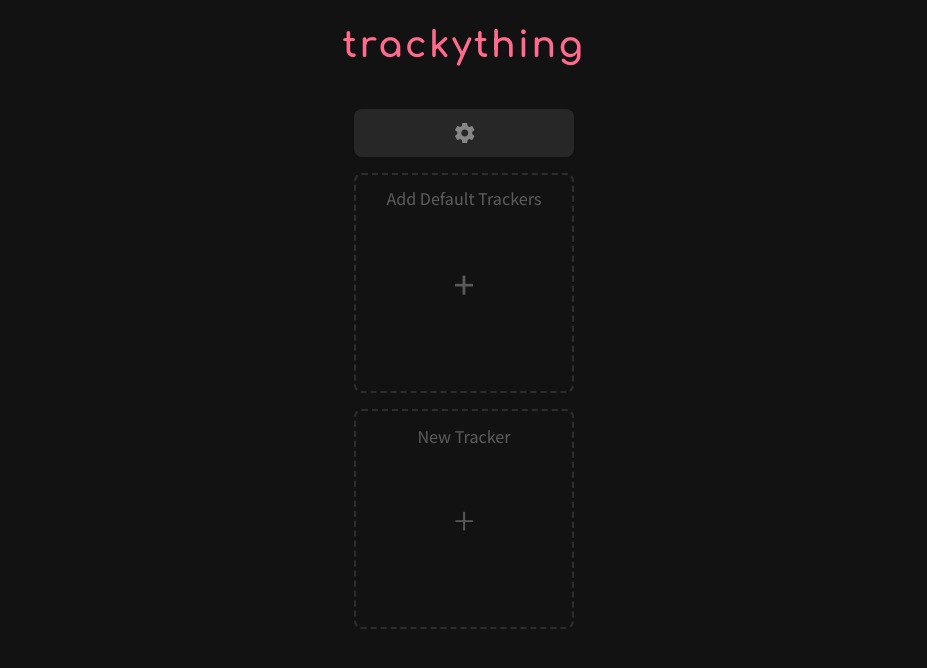
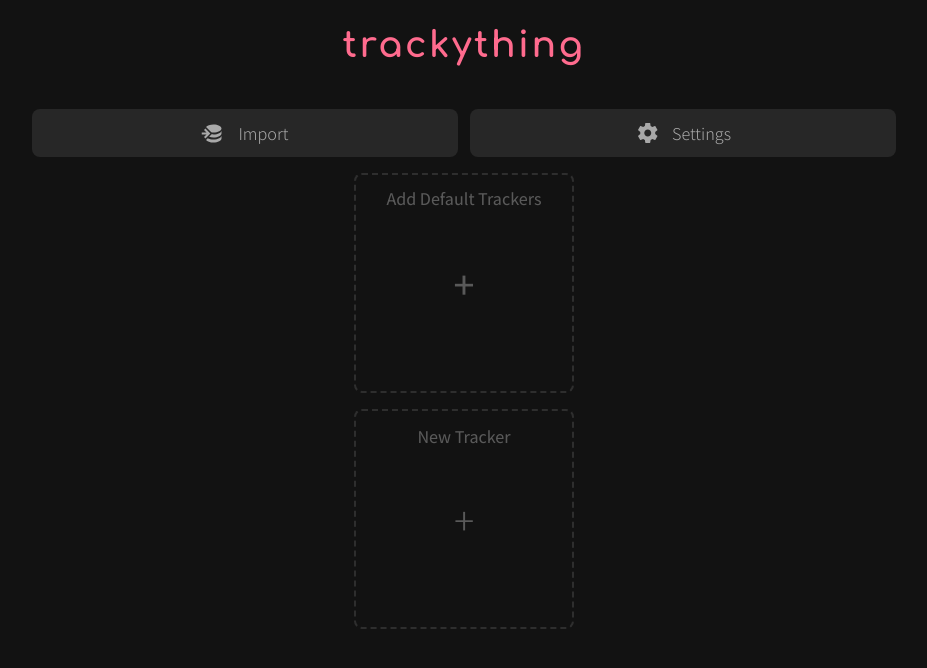
Before and after one commit to roschlau/trackything, a Svelte app: page / in a window 1280 px wide. Shown: the top 668 px of the page, without its empty margins (176-1103 px from the left). Built offline with nearby package versions, Linux system fonts and the light colour scheme.

Commit message:
Allow importing from the home screen if no trackers have been created yet

```diff
--- a/src/data/backup.ts
+++ b/src/data/backup.ts
@@ -13,11 +13,28 @@ export function exportFromStore(store: TrackersStore): ExportFormat {
     return { trackers }
 }
 
-export async function importBackup(backup: ExportFormat) {
-    backup.trackers.forEach(tracker => {
-        trackersStore.addOrUpdateTracker(tracker.id, tracker.meta)
-        tracker.entries.forEach(entry => {
-            trackerStore(tracker.id).addOrUpdateEntry(entry)
-        })
-    })
+export async function importFromFile() {
+    return new Promise((resolve => {
+        const input = document.createElement('input')
+        input.type = 'file'
+        input.onchange = async () => {
+            const file = input.files.item(0)
+            const backup: ExportFormat = JSON.parse(await file.text())
+            if (!window.confirm(
+                'You are about to import ' + backup.trackers.length + ' trackers. Do you want to continue?'
+            )) return
+            await importBackup(backup)
+            resolve(undefined)
+        }
+        input.click()
+    }))
 }
+
+async function importBackup(backup: ExportFormat) {
+    for (const tracker of backup.trackers) {
+        await trackersStore.addOrUpdateTracker(tracker.id, tracker.meta)
+        for (const entry of tracker.entries) {
+            await trackerStore(tracker.id).addOrUpdateEntry(entry)
+        }
+    }
+}
--- a/src/settings/SettingsScreen.svelte
+++ b/src/settings/SettingsScreen.svelte
@@ -2,8 +2,7 @@
     import { useNavigate } from 'svelte-navigator'
     import { deleteMainDB, persistentStorageGranted } from '../data/idb'
     import { trackersStore } from '../data/stores'
-    import type { ExportFormat } from '../data/backup'
-    import { exportFromStore, importBackup } from '../data/backup'
+    import { exportFromStore, importFromFile } from '../data/backup'
 
     const navigate = useNavigate()
 
@@ -31,19 +30,9 @@
         link.click()
     }
 
-    function importData() {
-        const input = document.createElement('input')
-        input.type = 'file'
-        input.onchange = async () => {
-            const file = input.files.item(0)
-            const backup: ExportFormat = JSON.parse(await file.text())
-            if (!window.confirm(
-                'You are about to import ' + backup.trackers.length + ' trackers. Do you want to continue?'
-            )) return
-            await importBackup(backup)
-            navigate(-1)
-        }
-        input.click()
+    async function importData() {
+        await importFromFile()
+        navigate(-1)
     }
 </script>
 
--- a/src/tracking-screen/TrackingScreen.svelte
+++ b/src/tracking-screen/TrackingScreen.svelte
@@ -4,10 +4,15 @@
     import { Link } from 'svelte-navigator'
     import { addDefaultTrackers } from '../data/default-trackers'
     import { get } from 'svelte/store'
+    import { importFromFile } from '../data/backup'
 
     let searchText = ''
     let trackers
     $: trackers = $trackersStore.filter(it => !searchText || get(it)?.meta.name.includes(searchText))
+
+    async function importData() {
+        await importFromFile()
+    }
 </script>
 
 <style lang="scss">
@@ -25,11 +30,11 @@
     place-items: center;
     width: 100%;
 
-    &.single {
-      grid-template-columns: 1fr;
+    &.first-use {
+      grid-template-columns: 1fr 1fr;
 
-      > :global(.action) {
-        max-width: $singleColumnMaxWidth;
+      > :global(.action .icon) {
+        margin-right: 12px;
       }
     }
 
@@ -44,6 +49,7 @@
       align-items: center;
       justify-content: center;
       font-size: 18px;
+      font-weight: 300;
       color: var(--color-text-secondary);
     }
 
@@ -130,7 +136,7 @@
 
 <h1>trackything</h1>
 
-<div class="actions" class:single={$trackersStore.length === 0}>
+<div class="actions" class:first-use={$trackersStore.length === 0}>
     {#if $trackersStore.length > 0}
         <div class="action search">
             <svg class="icon" width="24" height="24" viewBox="0 0 24 24" fill="none" xmlns="http://www.w3.org/2000/svg">
@@ -143,7 +149,6 @@
         <Link to="/analyze" class="action">
             <img class="icon" src="/icons/analyze_default.svg" alt="Analyze Icon" width="24" height="24"/>
         </Link>
-    {/if}
         <Link to="/settings" class="action">
             <svg class="icon" width="25" height="24" viewBox="0 0 25 24" fill="none" xmlns="http://www.w3.org/2000/svg">
                 <g opacity="0.5">
@@ -153,6 +158,31 @@
                 </g>
             </svg>
         </Link>
+    {:else}
+        <button class="action" on:click={importFromFile}>
+            <svg class="icon" width="25" height="25" viewBox="0 0 25 25" fill="none" xmlns="http://www.w3.org/2000/svg">
+                <g clip-path="url(#clip0)">
+                    <path
+                        d="M12.5 3.5C9.09 3.5 6.19 4.57 5.04 6.07L10.29 11.32C11 11.43 11.72 11.5 12.5 11.5C16.92 11.5 20.5 9.71 20.5 7.5C20.5 5.29 16.92 3.5 12.5 3.5ZM4.42 7.58L3 9L5.5 11.5H0.5V13.5H5.5L3 16L4.42 17.42L9.34 12.5L4.42 7.58ZM20.5 9.5C20.5 11.71 16.92 13.5 12.5 13.5C11.84 13.5 11.2 13.45 10.59 13.37L8.12 15.84C9.38 16.25 10.88 16.5 12.5 16.5C16.92 16.5 20.5 14.71 20.5 12.5V9.5ZM20.5 14.5C20.5 16.71 16.92 18.5 12.5 18.5C10.22 18.5 8.17 18 6.71 17.25L5.03 18.93C6.18 20.43 9.09 21.5 12.5 21.5C16.92 21.5 20.5 19.71 20.5 17.5"
+                        fill="white" fill-opacity="0.6"/>
+                </g>
+                <defs>
+                    <clipPath id="clip0">
+                        <rect width="24" height="24" fill="white" transform="translate(0.5 0.5)"/>
+                    </clipPath>
+                </defs>
+            </svg>
+            Import
+        </button>
+        <Link to="/settings" class="action">
+            <svg class="icon" width="25" height="24" viewBox="0 0 25 24" fill="none" xmlns="http://www.w3.org/2000/svg">
+                <path
+                    d="M12.75 15.5C11.8217 15.5 10.9315 15.1313 10.2751 14.4749C9.61875 13.8185 9.25 12.9283 9.25 12C9.25 11.0717 9.61875 10.1815 10.2751 9.52513C10.9315 8.86875 11.8217 8.5 12.75 8.5C13.6783 8.5 14.5685 8.86875 15.2249 9.52513C15.8813 10.1815 16.25 11.0717 16.25 12C16.25 12.9283 15.8813 13.8185 15.2249 14.4749C14.5685 15.1313 13.6783 15.5 12.75 15.5ZM20.18 12.97C20.22 12.65 20.25 12.33 20.25 12C20.25 11.67 20.22 11.34 20.18 11L22.29 9.37C22.48 9.22 22.53 8.95 22.41 8.73L20.41 5.27C20.29 5.05 20.02 4.96 19.8 5.05L17.31 6.05C16.79 5.66 16.25 5.32 15.62 5.07L15.25 2.42C15.21 2.18 15 2 14.75 2H10.75C10.5 2 10.29 2.18 10.25 2.42L9.88 5.07C9.25 5.32 8.71 5.66 8.19 6.05L5.7 5.05C5.48 4.96 5.21 5.05 5.09 5.27L3.09 8.73C2.96 8.95 3.02 9.22 3.21 9.37L5.32 11C5.28 11.34 5.25 11.67 5.25 12C5.25 12.33 5.28 12.65 5.32 12.97L3.21 14.63C3.02 14.78 2.96 15.05 3.09 15.27L5.09 18.73C5.21 18.95 5.48 19.03 5.7 18.95L8.19 17.94C8.71 18.34 9.25 18.68 9.88 18.93L10.25 21.58C10.29 21.82 10.5 22 10.75 22H14.75C15 22 15.21 21.82 15.25 21.58L15.62 18.93C16.25 18.67 16.79 18.34 17.31 17.94L19.8 18.95C20.02 19.03 20.29 18.95 20.41 18.73L22.41 15.27C22.53 15.05 22.48 14.78 22.29 14.63L20.18 12.97Z"
+                    fill="white" fill-opacity="0.6"/>
+            </svg>
+            Settings
+        </Link>
+    {/if}
 </div>
 
 <ul class="trackers-list" class:empty={$trackersStore.length === 0}>
```
Lines whose indentation alone changed are shown as unchanged.
